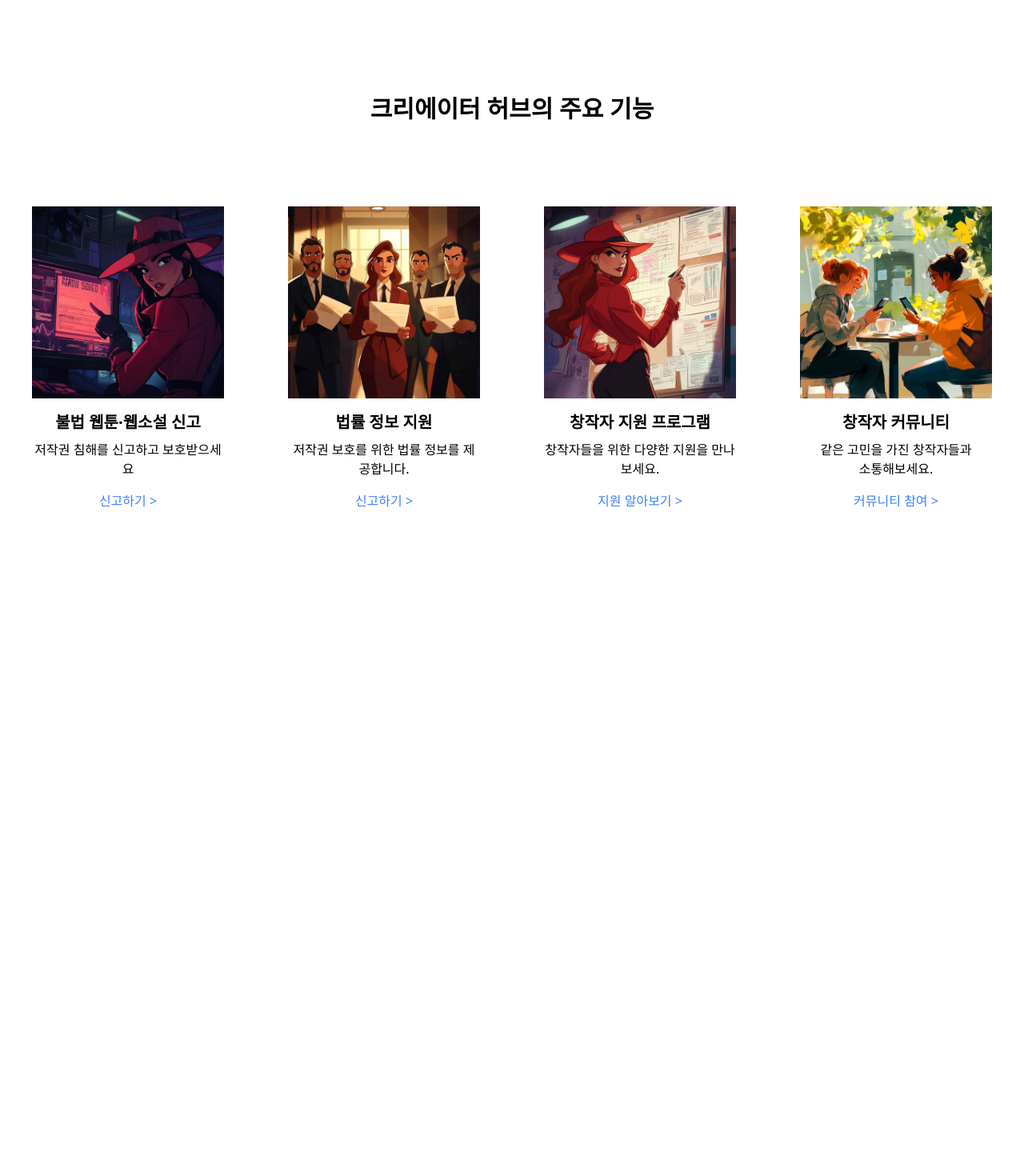
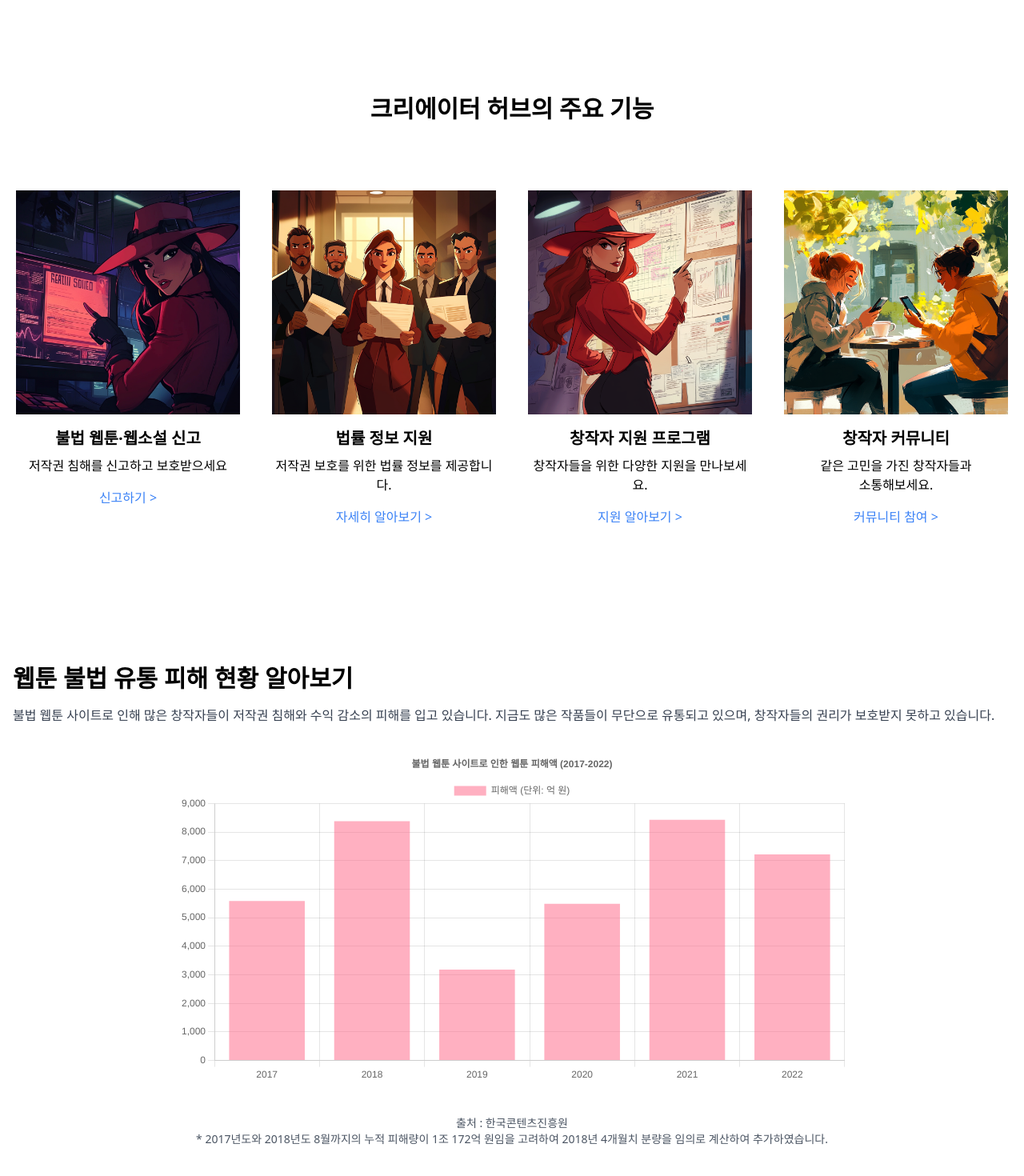
Before and after one commit to EXPOIR0405/CreateHub, a Next.js app: page / in a window 1280 px wide. Shown: the part 1317-2787 px from the top of the page at 80% size. Before the commit the page ends 2043 px from the top, so only its background shows below. Built offline with nearby package versions, Linux system fonts and the light colour scheme.

Commit message:
통계 색션 추가

```diff
--- a/package.json
+++ b/package.json
@@ -9,9 +9,11 @@
     "lint": "next lint"
   },
   "dependencies": {
+    "chart.js": "^4.4.4",
     "lucide-react": "^0.446.0",
     "next": "14.2.13",
     "react": "^18",
+    "react-chartjs-2": "^5.2.0",
     "react-dom": "^18"
   },
   "devDependencies": {
--- a/src/pages/index.tsx
+++ b/src/pages/index.tsx
@@ -1,6 +1,80 @@
 import React, { useState } from 'react';
 import Image from 'next/image';
 import Link from 'next/link';
+import { ChartData, ChartOptions } from 'chart.js';
+import { Chart } from 'react-chartjs-2';
+
+import {
+  Chart as ChartJS,
+  CategoryScale,
+  LinearScale,
+  BarElement,
+  LineElement,
+  PointElement,
+  Title,
+  Tooltip,
+  Legend,
+} from 'chart.js';
+
+ChartJS.register(
+  CategoryScale,
+  LinearScale,
+  BarElement,
+  LineElement,
+  PointElement,
+  Title,
+  Tooltip,
+  Legend
+);
+
+const StatisticsSection = () => {
+  const options: ChartOptions<'bar'> = {
+    responsive: true,
+    plugins: {
+      legend: {
+        position: 'top' as const,
+      },
+      title: {
+        display: true,
+        text: '불법 웹툰 사이트로 인한 웹툰 피해액 (2017-2022)',
+      },
+    },
+  };
+
+  const data: ChartData<'bar'> = {
+    labels: ['2017', '2018', '2019', '2020', '2021', '2022'],
+    datasets: [
+      {
+        type: 'bar' as const,
+        label: '피해액 (단위: 억 원)',
+        data: [5586, 8378, 3183, 5488, 8427, 7215],
+        backgroundColor: 'rgba(255, 99, 132, 0.5)',
+      },
+    ],
+  };
+
+  return (
+    <section className="container mx-auto px-4 py-16">
+      <h2 className="text-3xl font-bold mt-10 mb-4">웹툰 불법 유통 피해 현황 알아보기</h2>
+      <p className="mb-8 text-gray-700">
+        불법 웹툰 사이트로 인해 많은 창작자들이 저작권 침해와 수익 감소의 피해를 입고 있습니다.
+        지금도 많은 작품들이 무단으로 유통되고 있으며, 창작자들의 권리가 보호받지 못하고 있습니다.
+      </p>
+      <div className="w-full flex justify-center">
+        <div className="w-full md:w-2/3">
+          <Chart type='bar' options={options} data={data} />
+        </div>
+      </div>
+      {/* 통계 하단 설명 문구 */}
+      <p className="mt-10 text-center text-sm text-gray-600">
+        출처 : 한국콘텐츠진흥원
+        <br />
+        * 2017년도와 2018년도 8월까지의 누적 피해량이 1조 172억 원임을 고려하여 2018년 4개월치 분량을 임의로 계산하여 추가하였습니다.
+      </p>
+    </section>
+  );
+};
+
 const Index = () => {
   const [isMenuOpen, setIsMenuOpen] = useState(false);
   const [isMobileMenuOpen, setIsMobileMenuOpen] = useState(false);
@@ -99,8 +173,8 @@ const Index = () => {
           </div>
         </div>
       )}
-           {/* 메인 콘텐츠 */}
-           <main className="container mx-auto px-4 py-16 flex flex-col md:flex-row items-center">
+      {/* 메인 콘텐츠 */}
+      <main className="container mx-auto px-4 py-16 flex flex-col md:flex-row items-center">
         {/* 왼쪽 텍스트와 버튼 부분 */}
         <div className="w-full md:w-1/2 mb-8 md:mb-0 md:pr-16 flex flex-col justify-center">
           <p className="text-l font-extrabold mb-4 text-blue-500">소개</p>
@@ -119,12 +193,12 @@ const Index = () => {
         {/* 오른쪽에 이미지 배치 */}
         <div className="w-full md:w-1/2 flex items-center justify-center">
           <div className="w-full h-[500px] flex items-center justify-center"> {/* 이미지 영역 */}
-            <Image src="/images/placeholder-1.png" alt="Placeholder" layout="intrinsic" width={500} height={500} />
+            <Image src="/images/placeholder-1.png" alt="Placeholder" width={500} height={500} />
           </div>
         </div>
       </main>
 
-         {/* 비디오 섹션 */}
+      {/* 비디오 섹션 */}
       <section className="container mx-auto px-4 py-16 relative">
         {/* 비디오 영역 */}
         <div className="w-full h-[500px] bg-black relative overflow-hidden">
@@ -142,51 +216,71 @@ const Index = () => {
           </div>
         </div>
       </section>
-
-{/* 주요 기능 섹션 */}
-<section className="container mx-auto px-4 py-16">
+      {/* 주요 기능 섹션 */}
+      <section className="container mx-auto px-4 py-16">
         <h2 className="text-3xl font-bold mt-10 mb-20 text-center">크리에이터 허브의 주요 기능</h2>
         <div className="grid grid-cols-1 md:grid-cols-4 gap-8">
           {/* 불법 웹툰·웹소설 신고 */}
-          <div className="p-6 text-center">
-            <Image src="/images/sue.png" alt="Placeholder" width={250} height={150} />
+          <div className="p-1 text-center">
+            <Image
+              src="/images/sue.png"
+              alt="Placeholder"
+              width={400}
+              height={150}
+              className="w-full h-auto" // 반응형 이미지 크기 조정
+            />
             <h3 className="text-xl font-bold mt-4">불법 웹툰·웹소설 신고</h3>
             <p className="mt-2">저작권 침해를 신고하고 보호받으세요</p>
             <Link href="/report" className="inline-block mt-4 text-blue-500">신고하기 &gt;</Link>
           </div>
 
           {/* 법률 정보 지원 */}
-          <div className="p-6 text-center">
-            <Image src="/images/lawyer.png" alt="Placeholder" width={250} height={150} />
+          <div className="p-1 text-center">
+            <Image
+              src="/images/lawyer.png"
+              alt="Placeholder"
+              width={400}
+              height={150}
+              className="w-full h-auto" // 반응형 이미지 크기 조정
+            />
             <h3 className="text-xl font-bold mt-4">법률 정보 지원</h3>
             <p className="mt-2">저작권 보호를 위한 법률 정보를 제공합니다.</p>
-            <Link href="/legal-support" className="inline-block mt-4 text-blue-500">신고하기 &gt;</Link>
+            <Link href="/legal" className="inline-block mt-4 text-blue-500">자세히 알아보기 &gt;</Link>
           </div>
 
           {/* 창작자 지원 프로그램 */}
-          <div className="p-6 text-center">
-            <Image src="/images/help.png" alt="Placeholder" width={250} height={150} />
+          <div className="p-1 text-center">
+            <Image
+              src="/images/help.png"
+              alt="Placeholder"
+              width={400}
+              height={150}
+              className="w-full h-auto" // 반응형 이미지 크기 조정
+            />
             <h3 className="text-xl font-bold mt-4">창작자 지원 프로그램</h3>
             <p className="mt-2">창작자들을 위한 다양한 지원을 만나보세요.</p>
-            <Link href="/creator-support" className="inline-block mt-4 text-blue-500">지원 알아보기 &gt;</Link>
+            <Link href="/support" className="inline-block mt-4 text-blue-500">지원 알아보기 &gt;</Link>
           </div>
 
           {/* 창작자 커뮤니티 */}
-          <div className="p-6 text-center">
-            <Image src="/images/community.png" alt="Placeholder" width={250} height={150} />
+          <div className="p-1 text-center">
+            <Image
+              src="/images/community.png"
+              alt="Placeholder"
+              width={400}
+              height={150}
+              className="w-full h-auto" // 반응형 이미지 크기 조정
+            />
             <h3 className="text-xl font-bold mt-4">창작자 커뮤니티</h3>
-            <p className="mt-2">같은 고민을 가진 창작자들과 <br/> 소통해보세요.</p>
+            <p className="mt-2">같은 고민을 가진 창작자들과 <br /> 소통해보세요.</p>
             <Link href="/community" className="inline-block mt-4 text-blue-500">커뮤니티 참여 &gt;</Link>
           </div>
         </div>
       </section>
+
+      <StatisticsSection />
     </div>
   );
 };
 
-
-
-
-
-
 export default Index;
```
Also changed, not shown: public/images/stats.png (added), 1 other file (tests, documents, lock files or other folders).
